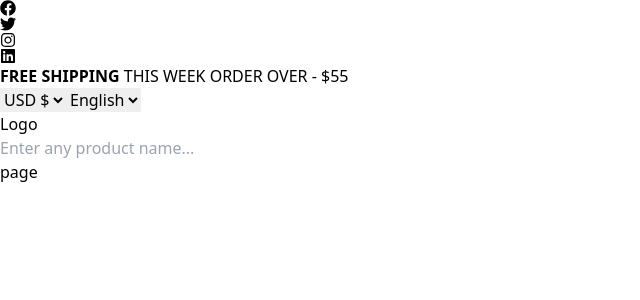
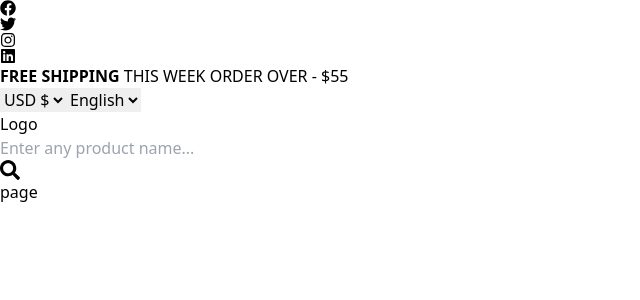
Before and after one commit to adilraees786/New-Next-JS-Project, a Next.js app: page / in a window 1280 px wide. Shown: the top 300 px of the page, without its empty margins (0-640 px from the left). Built offline with nearby package versions, Linux system fonts and the light colour scheme.

Commit message:
set search bar

```diff
--- a/src/Components/Headermain.js
+++ b/src/Components/Headermain.js
@@ -1,4 +1,6 @@
 import React from 'react'
+import { FaSearch } from 'react-icons/fa'
+
 
  const Headermain = () => {
   return (
@@ -12,6 +14,7 @@ import React from 'react'
  className=' border-gray-200 border p-2 px-4 rounded-lg w-full'
  type='text'
   placeholder='Enter any product name...'/>
+  <FaSearch className=' absolute right-0 top-0 mr-3 mt-3 text-gray-400  ' size={20}/>
     </div>
 
 </div>
```
